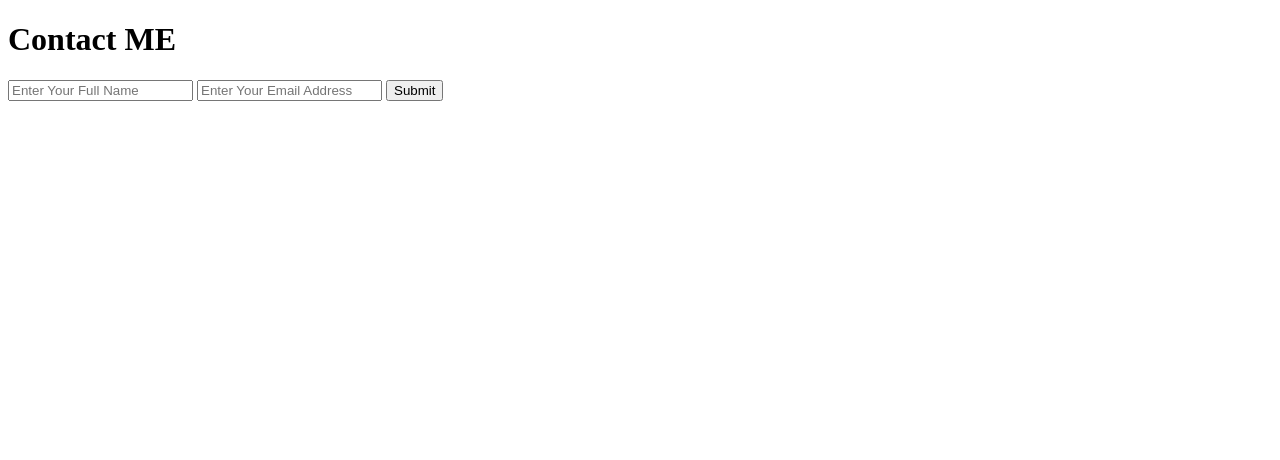
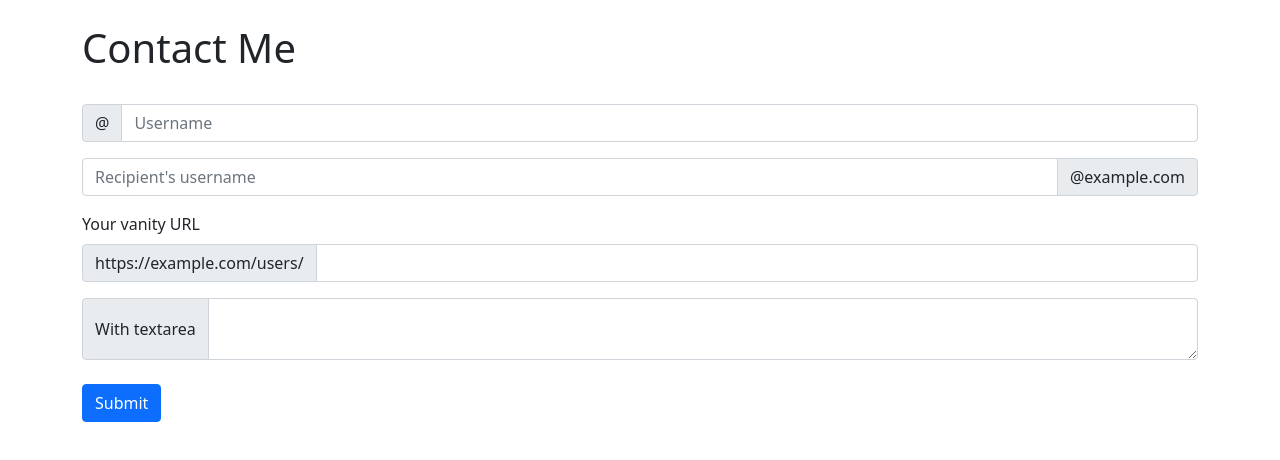
Before and after one commit to niravpanchal11/niravpanchal11, a plain HTML site: page contact.html in a window 1280 px wide. Drawn offline with nearby package versions, Linux system fonts and the light colour scheme.

Commit message:
improved contact

```diff
--- a/contact.html
+++ b/contact.html
@@ -1,17 +1,60 @@
-<!DOCTYPE html>
+<!doctype html>
 <html lang="en">
-<head>
-    <meta charset="UTF-8">
-    <meta http-equiv="X-UA-Compatible" content="IE=edge">
-    <meta name="viewport" content="width=device-width, initial-scale=1.0">
-    <title>Document</title>
-</head>
-<body>
-    <h1>Contact ME</h1>
-    <form action="">
-        <input type="text" placeholder="Enter Your Full Name">
-        <input type="email" placeholder="Enter Your Email Address">
-        <input type="submit" value="Submit">
-    </form>
- </body>
+  <head>
+    <!-- Required meta tags -->
+    <meta charset="utf-8">
+    <meta name="viewport" content="width=device-width, initial-scale=1">
+
+    <!-- Bootstrap CSS -->
+    <link href="https://cdn.jsdelivr.net/npm/bootstrap@5.0.2/dist/css/bootstrap.min.css" rel="stylesheet" integrity="sha384-EVSTQN3/azprG1Anm3QDgpJLIm9Nao0Yz1ztcQTwFspd3yD65VohhpuuCOmLASjC" crossorigin="anonymous">
+
+    <title>Hello, world!</title>
+  </head>
+  <body>
+
+    <div class="container">
+
+        <br>
+
+    <h1>Contact Me</h1>
+        <br>
+
+      <div class="input-group mb-3">
+        <span class="input-group-text" id="basic-addon1">@</span>
+        <input type="text" class="form-control" placeholder="Username" aria-label="Username" aria-describedby="basic-addon1">
+      </div>
+
+      <div class="input-group mb-3">
+        <input type="text" class="form-control" placeholder="Recipient's username" aria-label="Recipient's username" aria-describedby="basic-addon2">
+        <span class="input-group-text" id="basic-addon2">@example.com</span>
+      </div>
+
+      <label for="basic-url" class="form-label">Your vanity URL</label>
+      <div class="input-group mb-3">
+        <span class="input-group-text" id="basic-addon3">https://example.com/users/</span>
+        <input type="text" class="form-control" id="basic-url" aria-describedby="basic-addon3">
+      </div>
+
+      <div class="input-group">
+        <span class="input-group-text">With textarea</span>
+        <textarea class="form-control" aria-label="With textarea"></textarea>
+      </div>
+
+      <br>
+
+      <button class="btn btn-primary">Submit</button>
+
+    </div>
+
+    <!-- Optional JavaScript; choose one of the two! -->
+
+    <!-- Option 1: Bootstrap Bundle with Popper -->
+    <script src="https://cdn.jsdelivr.net/npm/bootstrap@5.0.2/dist/js/bootstrap.bundle.min.js" integrity="sha384-MrcW6ZMFYlzcLA8Nl+NtUVF0sA7MsXsP1UyJoMp4YLEuNSfAP+JcXn/tWtIaxVXM" crossorigin="anonymous"></script>
+
+    <!-- Option 2: Separate Popper and Bootstrap JS -->
+    <!--
+    <script src="https://cdn.jsdelivr.net/npm/@popperjs/core@2.9.2/dist/umd/popper.min.js" integrity="sha384-IQsoLXl5PILFhosVNubq5LC7Qb9DXgDA9i+tQ8Zj3iwWAwPtgFTxbJ8NT4GN1R8p" crossorigin="anonymous"></script>
+    <script src="https://cdn.jsdelivr.net/npm/bootstrap@5.0.2/dist/js/bootstrap.min.js" integrity="sha384-cVKIPhGWiC2Al4u+LWgxfKTRIcfu0JTxR+EQDz/bgldoEyl4H0zUF0QKbrJ0EcQF" crossorigin="anonymous"></script>
+    -->
+  </body>
 </html>
```
Also changed, not shown: feature.html (added, +12 -0 lines).
